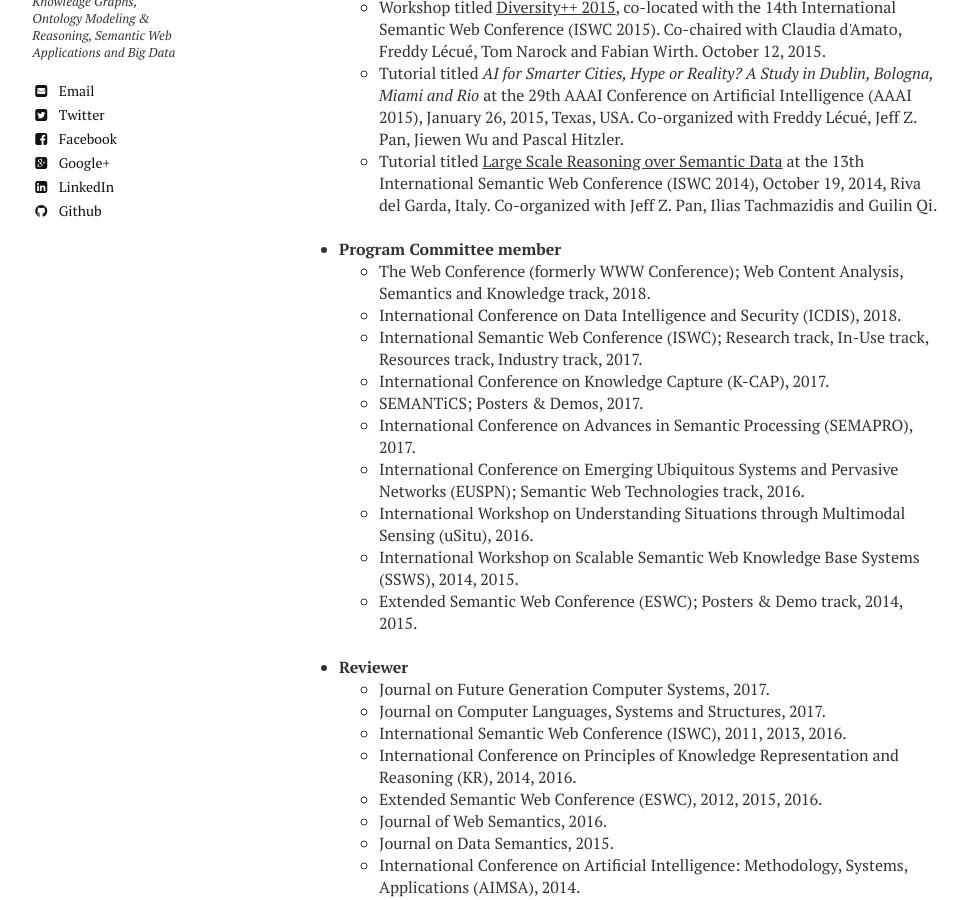
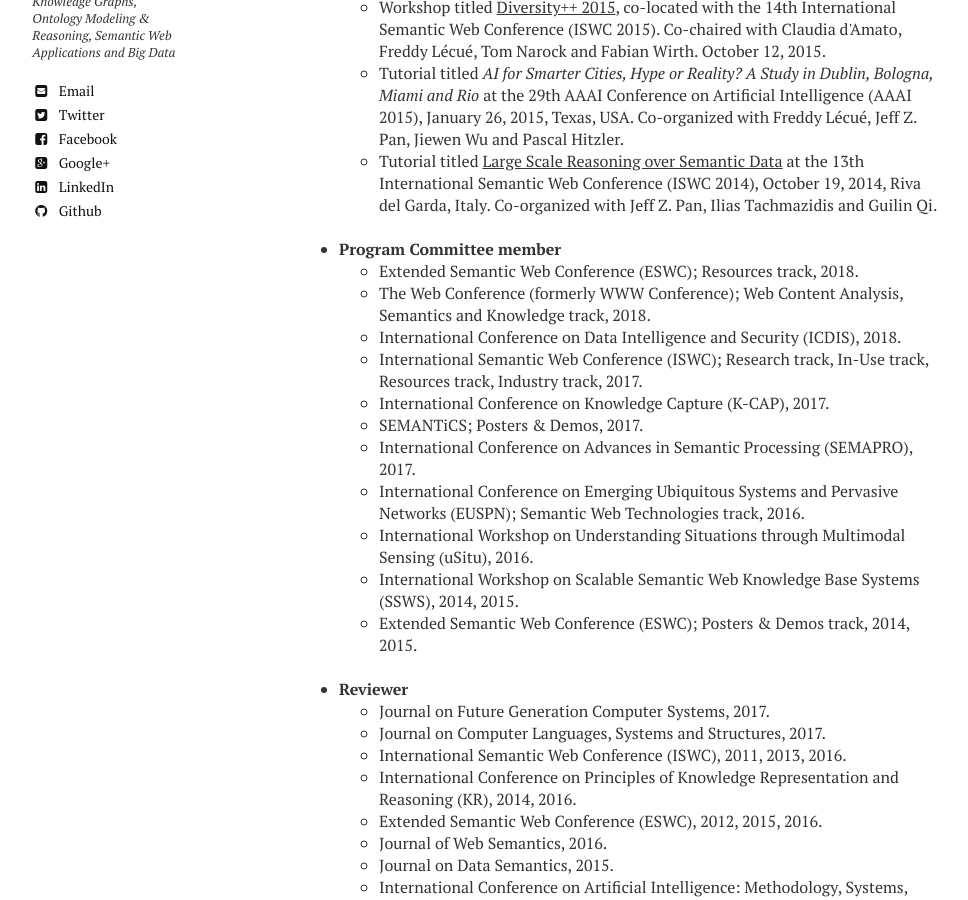
Before and after one commit to raghavam/raghavam.github.io, a Jekyll site: the page built from awards-activities.md, in a window 1280 px wide and 900 px high, scrolled down 348 px. Shown: the whole window, without its empty margins (21-989 px from the left). Built offline with Jekyll 4.4.1, drawn with Linux system fonts in a browser that asks for light colours; nearby versions of some CDN libraries.

Commit message:
added PC activity

```diff
--- a/awards-activities.md
+++ b/awards-activities.md
@@ -13,6 +13,7 @@ share: false
 &nbsp;
 
 * **Program Committee member**
+  * Extended Semantic Web Conference (ESWC); Resources track, 2018.
   * The Web Conference (formerly WWW Conference); Web Content Analysis, Semantics and Knowledge track,  2018.
   * International Conference on Data Intelligence and Security (ICDIS), 2018.
   * International Semantic Web Conference (ISWC); Research track, In-Use track, Resources track, Industry track, 2017.
@@ -22,7 +23,7 @@ share: false
   * International Conference on Emerging Ubiquitous Systems and Pervasive Networks (EUSPN); Semantic Web Technologies track, 2016.
   * International Workshop on Understanding Situations through Multimodal Sensing (uSitu), 2016.
   * International Workshop on Scalable Semantic Web Knowledge Base Systems (SSWS), 2014, 2015.
-  * Extended Semantic Web Conference (ESWC); Posters & Demo track, 2014, 2015.
+  * Extended Semantic Web Conference (ESWC); Posters & Demos track, 2014, 2015.
 &nbsp;
 
 * **Reviewer**
```
